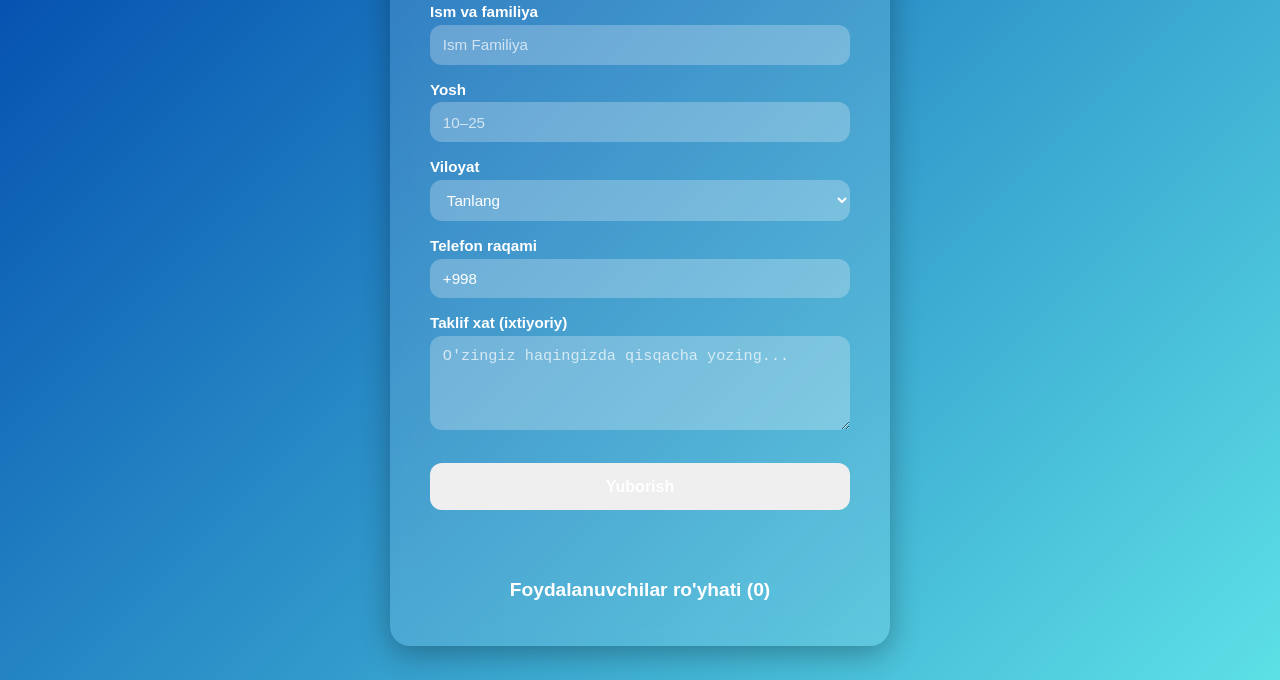
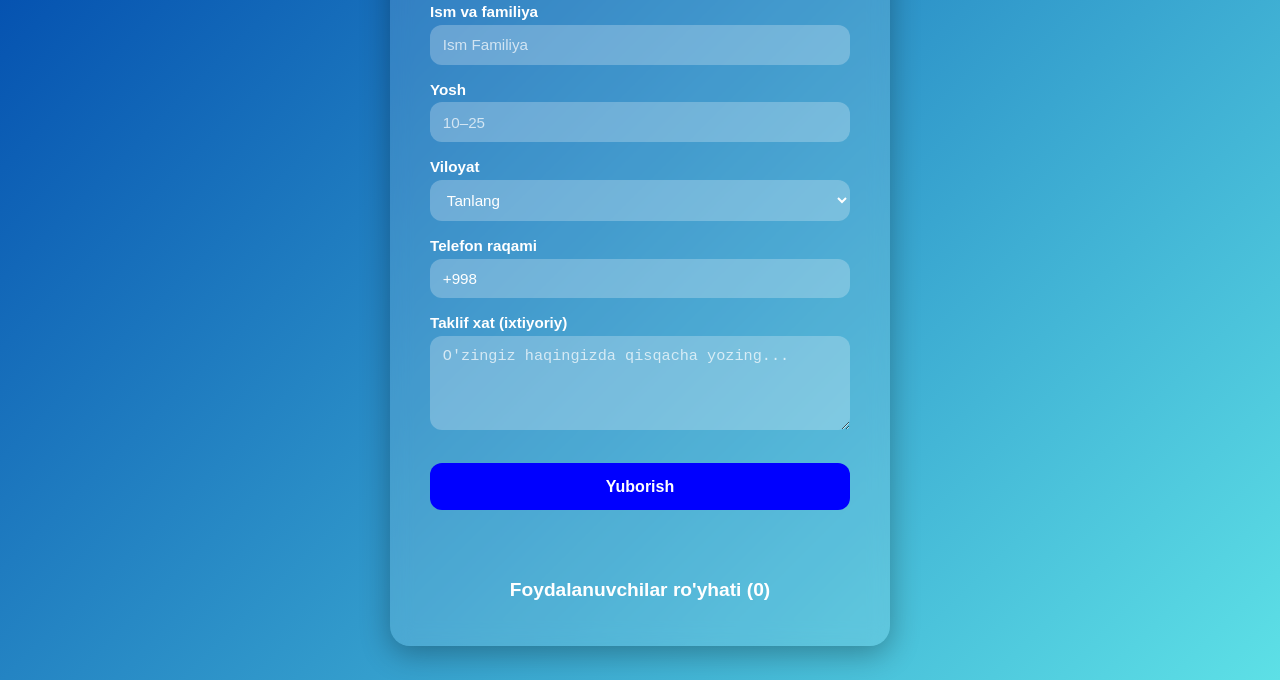
Before and after one commit to behruz123109-jpg/SAT, a plain HTML site: page index.html in a window 1280 px wide. Shown: the part 120-800 px from the top of the page. Drawn offline with Linux system fonts and the light colour scheme.

Commit message:
Fix typo in background color property

```diff
--- a/stayle.css
+++ b/stayle.css
@@ -70,7 +70,7 @@
       margin-top: 1.8rem;
       width: 100%;
       padding: 0.9rem;
-      background: bule;
+      background: blue;
       color: #fff;
       font-weight: 700;
       border: none;
@@ -122,5 +122,5 @@
   }
 
   option {
-    background-color: #004aad;
+      background-color: #004aad;
   }
```
